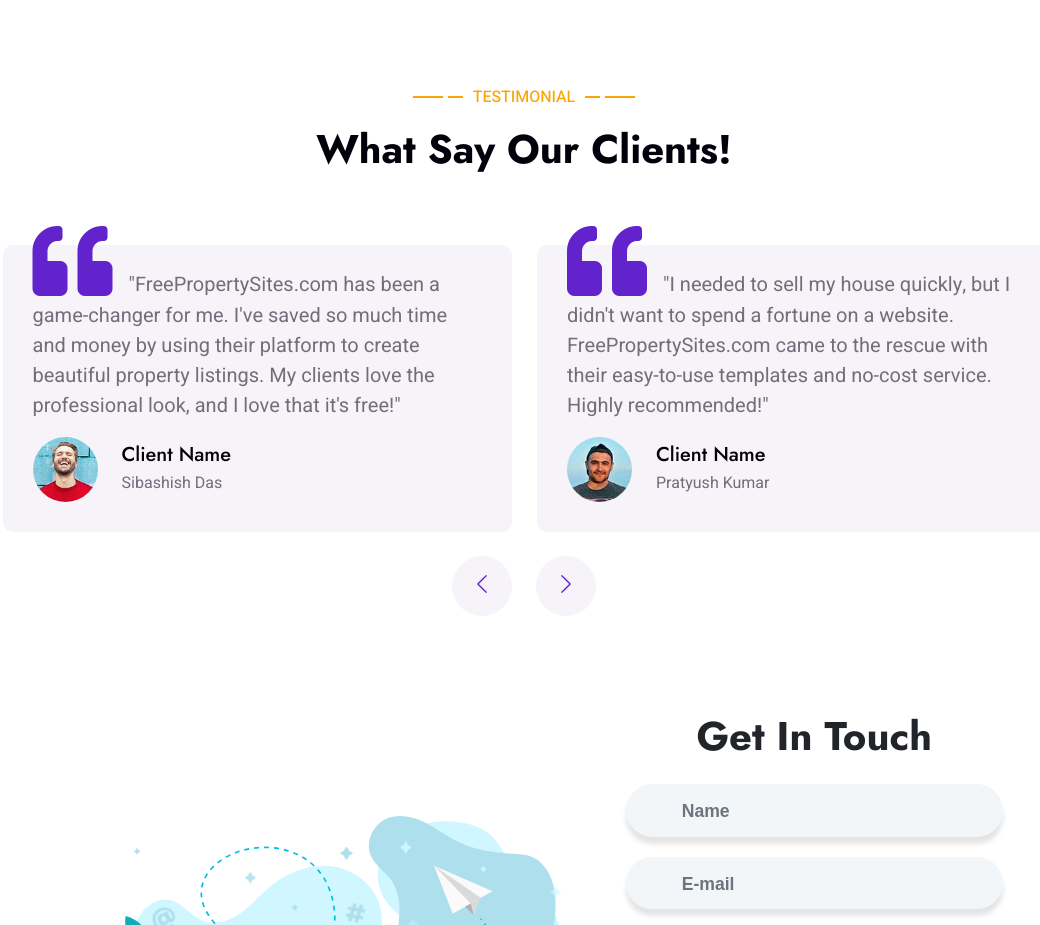
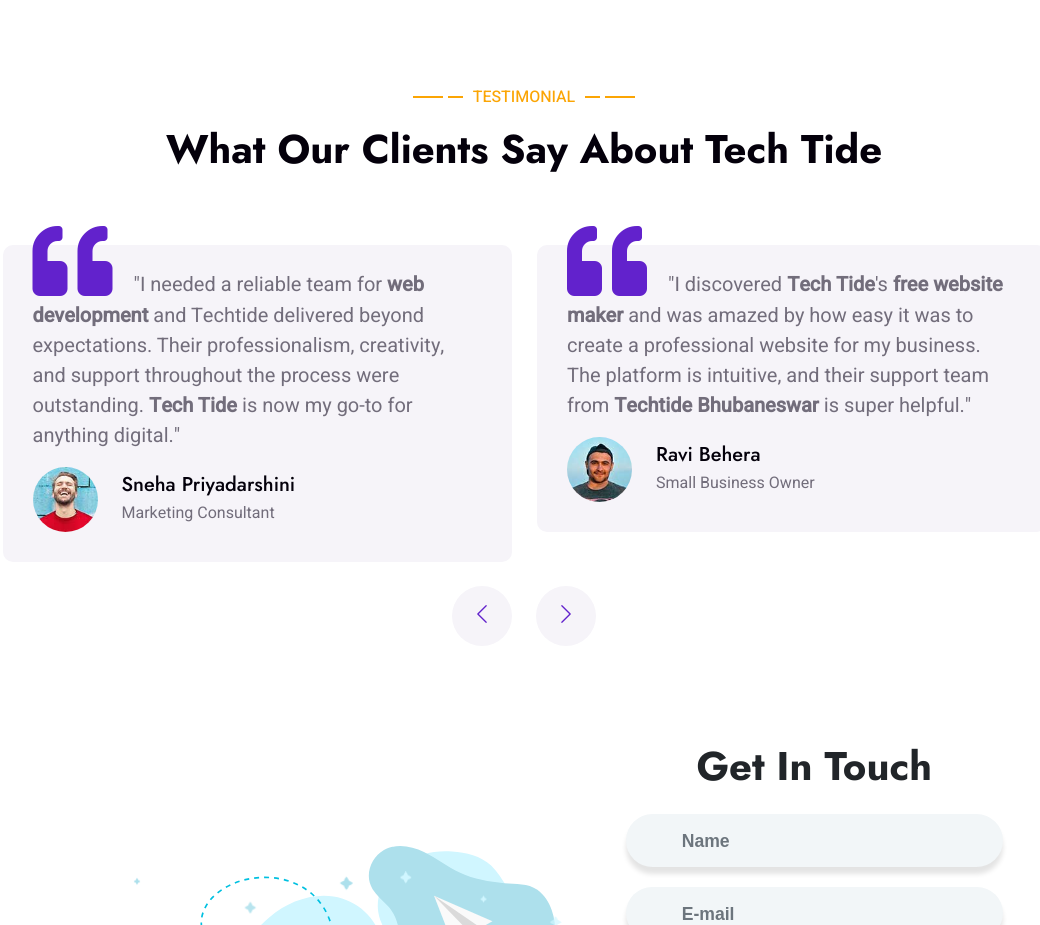
Before and after one commit to Techtide123/techtide, a plain HTML site: page index.html in a window 1280 px wide. Shown: the part 8340-9265 px from the top of the page, without its empty margins (116-1156 px from the left). Drawn offline with nearby package versions, Linux system fonts and the light colour scheme; some icons are missing.

Commit message:
Update index.html

```diff
--- a/index.html
+++ b/index.html
@@ -877,41 +877,53 @@ height="0" width="0" style="display:none;visibility:hidden"></iframe></noscript>
        <div class="container-xxl py-5 wow fadeInUp" data-wow-delay="0.1s" id="testimonial">
     <div class="container py-5 px-lg-5">
         <p class="section-title text-secondary justify-content-center"><span></span>Testimonial<span></span></p>
-                <h1 class="text-center mb-5">What Say Our Clients!</h1>
+        <h1 class="text-center mb-5">What Our Clients Say About Tech Tide</h1>
         <div class="owl-carousel testimonial-carousel">
             <div class="testimonial-item bg-light rounded my-4">
-                        <p class="fs-5"><i class="fa fa-quote-left fa-4x text-primary mt-n4 me-3"></i>"I couldn't believe it at first, but FreePropertySites.com delivered exactly what they promised. Within minutes, I had a sleek, professional website showcasing my properties. It's easy to use and completely free!"</p>
+                <p class="fs-5">
+                    <i class="fa fa-quote-left fa-4x text-primary mt-n4 me-3"></i>
+                    "Working with <strong>Techtide Bhubaneswar</strong> was a game-changer for our startup. Their <strong>web design</strong> skills and attention to detail helped us create a strong digital presence. I highly recommend <strong>Tech Tide</strong> for any business looking to stand out online."
+                </p>
                 <div class="d-flex align-items-center">
                     <img class="img-fluid flex-shrink-0 rounded-circle" src="img/testimonial-1.jpg" style="width: 65px; height: 65px;">
                     <div class="ps-4">
-                                <h5 class="mb-1">Client Name</h5>
-                                <span>Srikant Mukharjee</span>
+                        <h5 class="mb-1">Amit Ranjan</h5>
+                        <span>Startup Founder</span>
                     </div>
                 </div>
             </div>
+
             <div class="testimonial-item bg-light rounded my-4">
-                        <p class="fs-5"><i class="fa fa-quote-left fa-4x text-primary mt-n4 me-3"></i>"FreePropertySites.com has been a game-changer for me. I've saved so much time and money by using their platform to create beautiful property listings. My clients love the professional look, and I love that it's free!"</p>
+                <p class="fs-5">
+                    <i class="fa fa-quote-left fa-4x text-primary mt-n4 me-3"></i>
+                    "I needed a reliable team for <strong>web development</strong> and Techtide delivered beyond expectations. Their professionalism, creativity, and support throughout the process were outstanding. <strong>Tech Tide</strong> is now my go-to for anything digital."
+                </p>
                 <div class="d-flex align-items-center">
                     <img class="img-fluid flex-shrink-0 rounded-circle" src="img/testimonial-2.jpg" style="width: 65px; height: 65px;">
                     <div class="ps-4">
-                                <h5 class="mb-1">Client Name</h5>
-                                <span>Sibashish Das</span>
+                        <h5 class="mb-1">Sneha Priyadarshini</h5>
+                        <span>Marketing Consultant</span>
                     </div>
                 </div>
             </div>
+
             <div class="testimonial-item bg-light rounded my-4">
-                        <p class="fs-5"><i class="fa fa-quote-left fa-4x text-primary mt-n4 me-3"></i>"I needed to sell my house quickly, but I didn't want to spend a fortune on a website. FreePropertySites.com came to the rescue with their easy-to-use templates and no-cost service. Highly recommended!"</p>
+                <p class="fs-5">
+                    <i class="fa fa-quote-left fa-4x text-primary mt-n4 me-3"></i>
+                    "I discovered <strong>Tech Tide</strong>'s <strong>free website maker</strong> and was amazed by how easy it was to create a professional website for my business. The platform is intuitive, and their support team from <strong>Techtide Bhubaneswar</strong> is super helpful."
+                </p>
                 <div class="d-flex align-items-center">
                     <img class="img-fluid flex-shrink-0 rounded-circle" src="img/testimonial-3.jpg" style="width: 65px; height: 65px;">
                     <div class="ps-4">
-                                <h5 class="mb-1">Client Name</h5>
-                                <span>Pratyush Kumar</span>
+                        <h5 class="mb-1">Ravi Behera</h5>
+                        <span>Small Business Owner</span>
                     </div>
                 </div>
             </div>
         </div>
     </div>
 </div>
+
         <!-- Testimonial End -->
 
 
```
Lines whose indentation alone changed are shown as unchanged.
